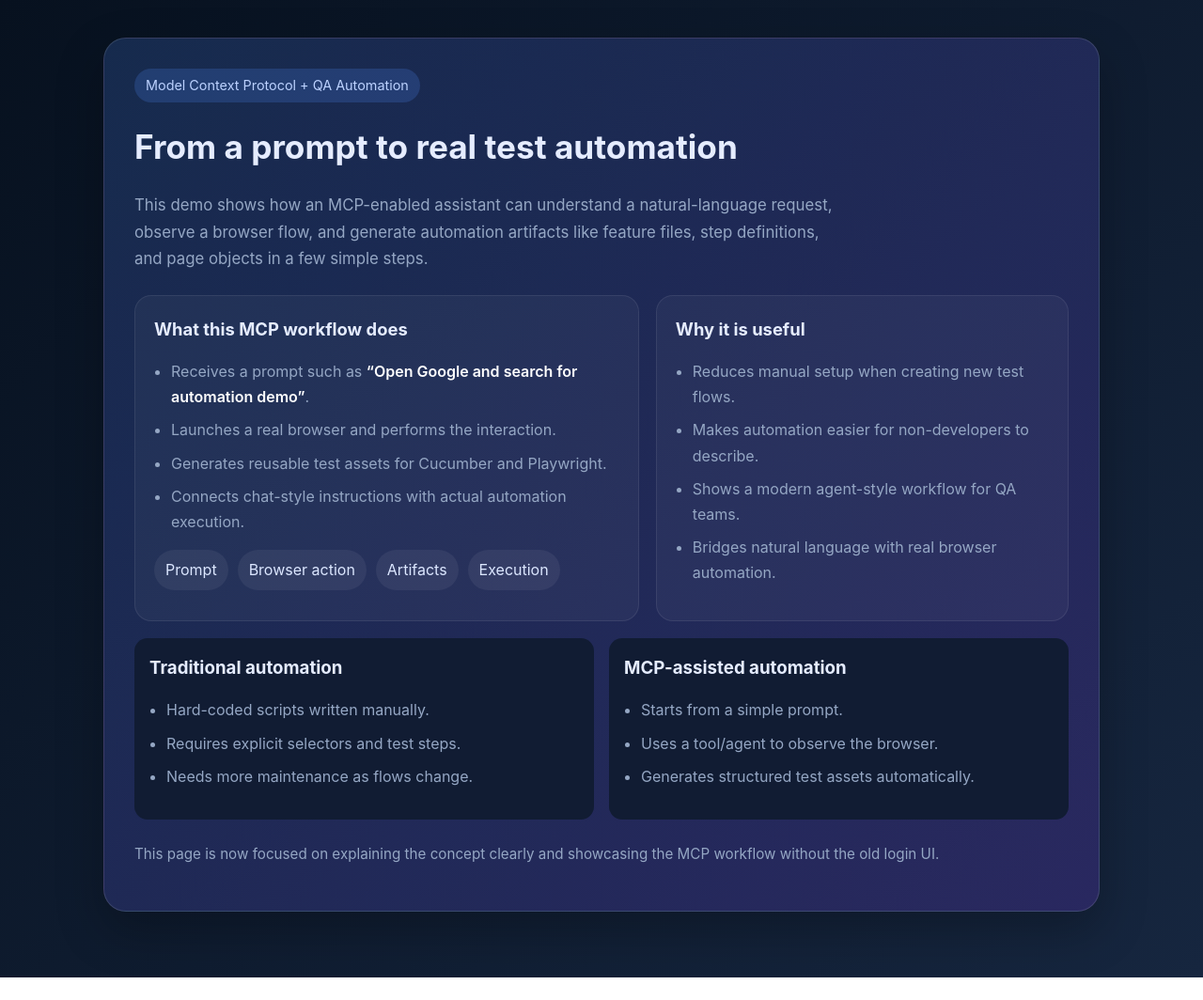
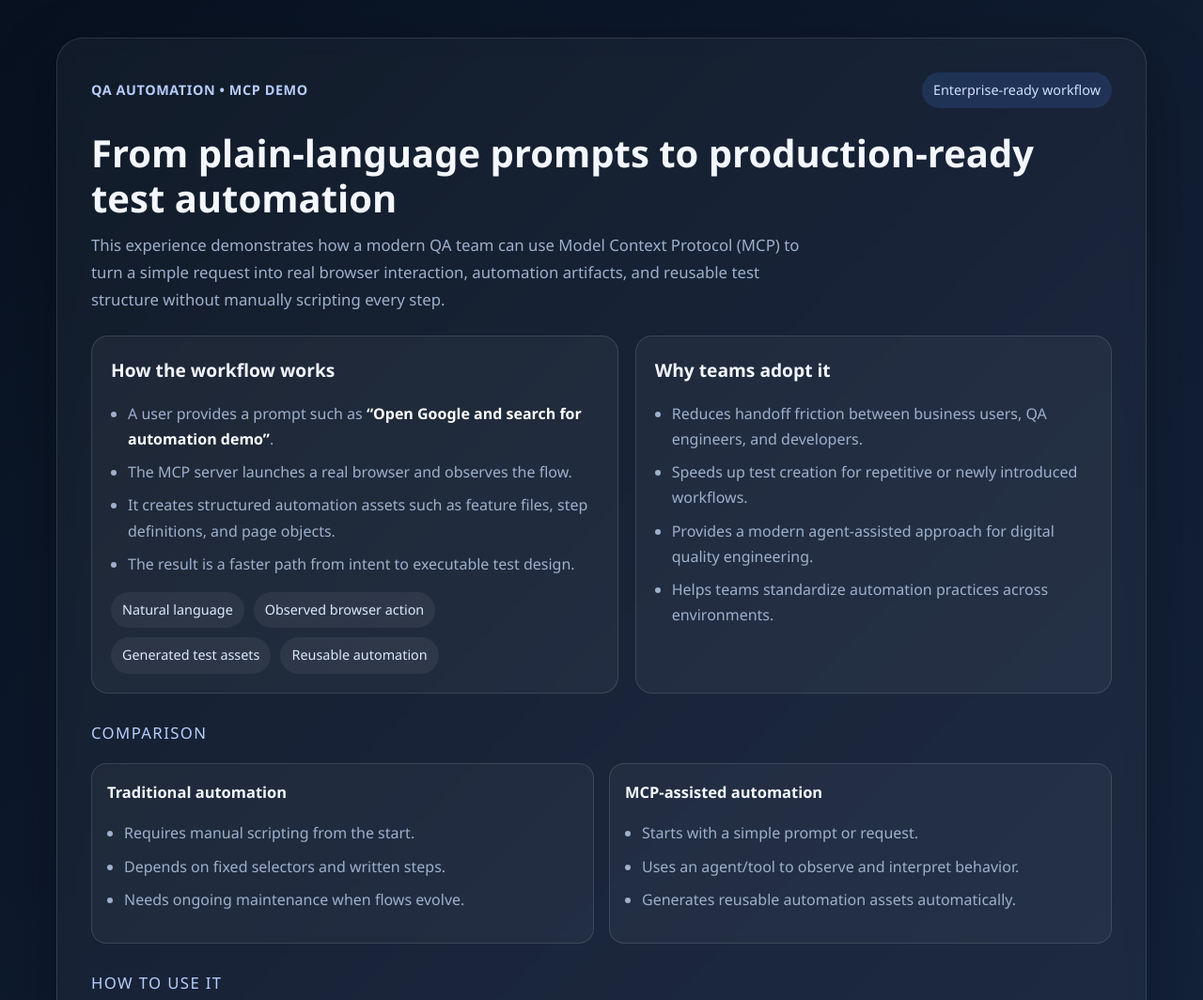
Before and after one commit to hazarisaijagadeesh/QA_MCP, a website: page docs/index.html in a window 1280 px wide. Shown: the top 1064 px of the page at 94% size. Before the commit the page ends 1040 px from the top, so only its background shows below. Drawn offline with Linux system fonts and the light colour scheme.

Commit message:
More changes

```diff
--- a/docs/index.html
+++ b/docs/index.html
@@ -3,67 +3,101 @@
   <head>
     <meta charset="UTF-8" />
     <meta name="viewport" content="width=device-width, initial-scale=1.0" />
-    <title>MCP QA Automation Demo</title>
+    <title>MCP QA Automation Platform</title>
     <style>
       :root {
         --bg: #07111f;
         --panel: #0f172a;
-        --panel-2: #111c33;
-        --text: #e5ecff;
-        --muted: #95a7c4;
+        --panel-2: #101b30;
+        --text: #f4f7ff;
+        --muted: #9fb0cc;
         --accent: #4f8cff;
         --accent-2: #7c3aed;
+        --line: rgba(255,255,255,0.12);
       }
 
       * { box-sizing: border-box; }
       body {
         margin: 0;
-        font-family: Inter, Arial, sans-serif;
-        background: linear-gradient(135deg, var(--bg), #16263f);
+        font-family: "Segoe UI", Inter, Arial, sans-serif;
         color: var(--text);
+        background: linear-gradient(135deg, #07111f 0%, #111d33 45%, #162742 100%);
         line-height: 1.7;
       }
       .wrap {
-        max-width: 1100px;
+        max-width: 1200px;
         margin: 0 auto;
-        padding: 40px 20px 70px;
+        padding: 40px 20px 80px;
       }
       .hero {
-        background: linear-gradient(135deg, rgba(79,140,255,0.2), rgba(124,58,237,0.2));
-        border: 1px solid rgba(255,255,255,0.12);
-        border-radius: 24px;
-        padding: 32px;
-        box-shadow: 0 20px 50px rgba(0,0,0,0.25);
+        background: rgba(255,255,255,0.04);
+        border: 1px solid var(--line);
+        border-radius: 28px;
+        padding: 36px;
+        box-shadow: 0 24px 70px rgba(0,0,0,0.28);
+        backdrop-filter: blur(10px);
       }
-      h1 { font-size: 2.2rem; margin-top: 0; margin-bottom: 10px; }
-      .lead { font-size: 1.05rem; color: var(--muted); max-width: 760px; }
-      .badge {
+      .topbar {
+        display: flex;
+        justify-content: space-between;
+        align-items: center;
+        gap: 12px;
+        margin-bottom: 24px;
+      }
+      .brand {
+        font-weight: 700;
+        letter-spacing: 0.04em;
+        text-transform: uppercase;
+        font-size: 0.9rem;
+        color: #b8cdfd;
+      }
+      .pill {
         display: inline-block;
-        background: rgba(79,140,255,0.2);
-        color: #bcd2ff;
-        padding: 6px 12px;
+        padding: 7px 12px;
         border-radius: 999px;
+        background: rgba(79,140,255,0.16);
+        color: #cfe0ff;
         font-size: 0.9rem;
-        margin-bottom: 18px;
+      }
+      h1 {
+        font-size: 2.5rem;
+        margin: 0 0 12px;
+        line-height: 1.2;
+      }
+      .lead {
+        font-size: 1.05rem;
+        color: var(--muted);
+        max-width: 780px;
+        margin: 0 0 24px;
       }
       .grid {
         display: grid;
-        grid-template-columns: 1.1fr 0.9fr;
+        grid-template-columns: 1.05fr 0.95fr;
         gap: 18px;
         margin-top: 24px;
       }
       .card {
-        background: rgba(255,255,255,0.04);
-        border: 1px solid rgba(255,255,255,0.08);
+        background: rgba(255,255,255,0.045);
+        border: 1px solid var(--line);
         border-radius: 18px;
         padding: 20px;
       }
-      .card h2 { margin-top: 0; font-size: 1.15rem; }
+      .card h2 { margin-top: 0; margin-bottom: 10px; font-size: 1.2rem; }
       ul { padding-left: 18px; color: var(--muted); }
       li { margin-bottom: 8px; }
-      .highlight {
-        color: #fff;
-        font-weight: 600;
+      .highlight { color: white; font-weight: 600; }
+      .steps {
+        display: flex;
+        flex-wrap: wrap;
+        gap: 10px;
+        margin-top: 14px;
+      }
+      .step {
+        background: rgba(255,255,255,0.06);
+        border-radius: 999px;
+        padding: 7px 12px;
+        color: #dceaff;
+        font-size: 0.9rem;
       }
       .compare {
         display: grid;
@@ -72,94 +106,125 @@
         margin-top: 18px;
       }
       .panel {
-        background: var(--panel-2);
-        border-radius: 14px;
+        background: rgba(255,255,255,0.04);
+        border: 1px solid var(--line);
+        border-radius: 16px;
         padding: 16px;
       }
-      .panel h3 { margin-top: 0; margin-bottom: 8px; }
-      .steps {
-        display: flex;
-        flex-wrap: wrap;
-        gap: 10px;
-        margin-top: 16px;
-      }
-      .step {
-        background: rgba(255,255,255,0.06);
-        border-radius: 999px;
-        padding: 8px 12px;
-        color: #dce7ff;
+      .panel h3 { margin-top: 0; margin-bottom: 8px; font-size: 1.03rem; }
+      .section-title {
+        margin-top: 28px;
+        margin-bottom: 10px;
+        font-size: 1.05rem;
+        text-transform: uppercase;
+        letter-spacing: 0.08em;
+        color: #b8cdfd;
       }
       .footer {
         margin-top: 24px;
         color: var(--muted);
         font-size: 0.95rem;
       }
-      @media (max-width: 800px) {
+      @media (max-width: 900px) {
         .grid, .compare { grid-template-columns: 1fr; }
-        .hero { padding: 24px; }
       }
     </style>
   </head>
   <body>
     <div class="wrap">
       <section class="hero">
-        <div class="badge">Model Context Protocol + QA Automation</div>
-        <h1>From a prompt to real test automation</h1>
+        <div class="topbar">
+          <div class="brand">QA Automation • MCP Demo</div>
+          <div class="pill">Enterprise-ready workflow</div>
+        </div>
+
+        <h1>From plain-language prompts to production-ready test automation</h1>
         <p class="lead">
-          This demo shows how an MCP-enabled assistant can understand a natural-language request,
-          observe a browser flow, and generate automation artifacts like feature files, step definitions,
-          and page objects in a few simple steps.
+          This experience demonstrates how a modern QA team can use Model Context Protocol (MCP)
+          to turn a simple request into real browser interaction, automation artifacts, and reusable
+          test structure without manually scripting every step.
         </p>
 
         <div class="grid">
           <div class="card">
-            <h2>What this MCP workflow does</h2>
+            <h2>How the workflow works</h2>
             <ul>
-              <li>Receives a prompt such as <span class="highlight">“Open Google and search for automation demo”</span>.</li>
-              <li>Launches a real browser and performs the interaction.</li>
-              <li>Generates reusable test assets for Cucumber and Playwright.</li>
-              <li>Connects chat-style instructions with actual automation execution.</li>
+              <li>A user provides a prompt such as <span class="highlight">“Open Google and search for automation demo”</span>.</li>
+              <li>The MCP server launches a real browser and observes the flow.</li>
+              <li>It creates structured automation assets such as feature files, step definitions, and page objects.</li>
+              <li>The result is a faster path from intent to executable test design.</li>
             </ul>
             <div class="steps">
-              <span class="step">Prompt</span>
-              <span class="step">Browser action</span>
-              <span class="step">Artifacts</span>
-              <span class="step">Execution</span>
+              <span class="step">Natural language</span>
+              <span class="step">Observed browser action</span>
+              <span class="step">Generated test assets</span>
+              <span class="step">Reusable automation</span>
             </div>
           </div>
 
           <div class="card">
-            <h2>Why it is useful</h2>
+            <h2>Why teams adopt it</h2>
             <ul>
-              <li>Reduces manual setup when creating new test flows.</li>
-              <li>Makes automation easier for non-developers to describe.</li>
-              <li>Shows a modern agent-style workflow for QA teams.</li>
-              <li>Bridges natural language with real browser automation.</li>
+              <li>Reduces handoff friction between business users, QA engineers, and developers.</li>
+              <li>Speeds up test creation for repetitive or newly introduced workflows.</li>
+              <li>Provides a modern agent-assisted approach for digital quality engineering.</li>
+              <li>Helps teams standardize automation practices across environments.</li>
             </ul>
           </div>
         </div>
 
+        <div class="section-title">Comparison</div>
         <div class="compare">
           <div class="panel">
             <h3>Traditional automation</h3>
             <ul>
-              <li>Hard-coded scripts written manually.</li>
-              <li>Requires explicit selectors and test steps.</li>
-              <li>Needs more maintenance as flows change.</li>
+              <li>Requires manual scripting from the start.</li>
+              <li>Depends on fixed selectors and written steps.</li>
+              <li>Needs ongoing maintenance when flows evolve.</li>
             </ul>
           </div>
           <div class="panel">
             <h3>MCP-assisted automation</h3>
             <ul>
-              <li>Starts from a simple prompt.</li>
-              <li>Uses a tool/agent to observe the browser.</li>
-              <li>Generates structured test assets automatically.</li>
+              <li>Starts with a simple prompt or request.</li>
+              <li>Uses an agent/tool to observe and interpret behavior.</li>
+              <li>Generates reusable automation assets automatically.</li>
             </ul>
           </div>
         </div>
 
+        <div class="section-title">How to use it</div>
+        <div class="card">
+          <ol>
+            <li>Install dependencies:<br /><code>npm install</code></li>
+            <li>Start the MCP server:<br /><code>npm run mcp:server</code></li>
+            <li>Send a prompt such as <span class="highlight">“Open Google and search for automation demo”</span> from an MCP-enabled chat client.</li>
+            <li>Observe the browser action and review the generated feature, step, and page files.</li>
+            <li>Run the flow locally with:<br /><code>npm run test:showcase</code></li>
+          </ol>
+        </div>
+
+        <div class="section-title">Sample prompts</div>
+        <div class="card">
+          <ul>
+            <li><span class="highlight">Open Google and search for automation demo</span></li>
+            <li><span class="highlight">Launch the login page and verify the sign-in form</span></li>
+            <li><span class="highlight">Navigate to a demo website and check the main heading</span></li>
+          </ul>
+        </div>
+
+        <div class="section-title">What happens after the prompt is given</div>
+        <div class="card">
+          <ul>
+            <li>The MCP tool receives the request and triggers the browser flow.</li>
+            <li>The browser opens, performs the requested action, and captures the observed result.</li>
+            <li>Automation files such as the feature file, step definitions, and page object are generated automatically.</li>
+            <li>You can then review, refine, and run the generated test locally.</li>
+          </ul>
+        </div>
+
         <p class="footer">
-          This page is now focused on explaining the concept clearly and showcasing the MCP workflow without the old login UI.
+          This page now includes sample prompts and a clear explanation of what happens after a prompt is submitted.
         </p>
       </section>
     </div>
```
